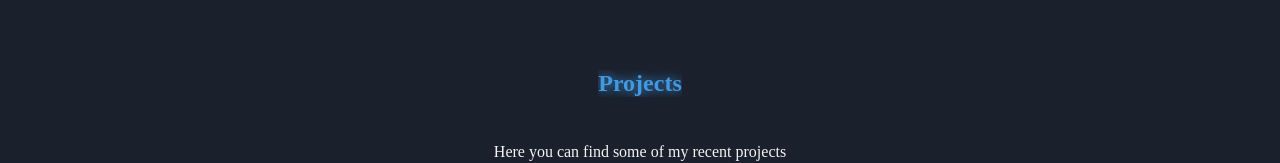
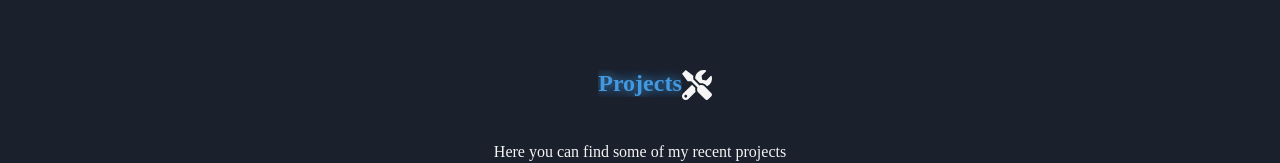
Before and after one commit to brunozampieri1985/bzdev-v3, a Next.js app: page / in a window 1280 px wide. Shown: the part 894-1057 px from the top of the page. Built offline with nearby package versions, Linux system fonts and the light colour scheme; a web font is replaced by a local one.

Commit message:
Section changes

```diff
--- a/src/components/Projects/Projects.tsx
+++ b/src/components/Projects/Projects.tsx
@@ -1,7 +1,8 @@
+import { useInView } from 'react-intersection-observer'
+import { FaTools } from 'react-icons/fa'
 import styles from './Projects.module.css'
 import { useTheme } from '@contexts/ThemeProvider'
 import { useLanguage } from '@contexts/LanguageProvider'
-import { useInView } from 'react-intersection-observer'
 import data from './Projects.data'
 import SectionTitle from '@components/SectionTitle'
 import Slider from '@components/Slider'
@@ -15,7 +16,7 @@ const Projects: React.FC = () => {
   return (
     <section id="Projects" className={styles.projects}>
       <div ref={ref}>
-        {inView && <SectionTitle title={data.title[language]} />}
+        {inView && <SectionTitle title={data.title[language]} icon={FaTools} />}
       </div>
       <p>{data.description[language]}</p>
       <Slider data={data.projects} element={ProjectCard} />
--- a/src/components/SectionTitle/SectionTitle.module.css
+++ b/src/components/SectionTitle/SectionTitle.module.css
@@ -1,4 +1,4 @@
-.title {
+.title h1 {
   padding: 0;
   margin: 0;
   font-family: 'Deltha';
@@ -10,7 +10,7 @@
   animation: translateY 0.5s ease-in-out;
 }
 
-  .title::before {
+.title h1::before {
   content: attr(data-text);
   position: absolute;
   color: var(--clr);
@@ -18,19 +18,42 @@
   overflow: hidden;
   white-space: nowrap;
   animation: animate 1.5s linear forwards;
+  z-index: 2;
+}
+
+.title span {
+  font-size: 24px;
+  color: var(--icon);
+  text-align: center;
+  margin-bottom: 30px;
+  position: absolute;
+  animation: translateYAndGrow 1s linear forwards;
+}
+
+@keyframes translateYAndGrow {
+  0% {
+    transform: translateY(-200vh);
+    font-size: 24px;
+  }
+  70% {
+    transform: translateY(16px);
+    font-size: 24px;
+  }
+  100% {
+    transform: translateY(0);
+    font-size: 30px;
+  }
 }
 
 @keyframes translateY {
   0% {
     transform: translateY(-200vh);
-
   }
   70% {
     transform: translateY(16px);
   }
   100% {
     transform: translateY(0);
-
   }
 }
 
--- a/src/components/SectionTitle/SectionTitle.tsx
+++ b/src/components/SectionTitle/SectionTitle.tsx
@@ -1,25 +1,33 @@
 import styles from './SectionTitle.module.css'
 import { useTheme } from '@contexts/ThemeProvider'
+import { createElement } from 'react'
 
 type SectionTitleProps = {
   title: string
+  icon: React.ComponentType
 }
 
-const SectionTitle: React.FC<SectionTitleProps> = ({ title }) => {
+const SectionTitle: React.FC<SectionTitleProps> = ({ title, icon }) => {
   const { theme, thm } = useTheme()
 
   return (
+    <div className={styles.title}>
       <h1
         style={
           {
             '--clr': thm.primary,
             '--backClr': theme.mode === 'dark' ? '#1e1e1e' : '#fff',
+            '--icon': thm.text
           } as React.CSSProperties
         }
         data-text={title}
-      className={styles.title}>
+        >
         {title}
+        <span>
+        {createElement(icon)}
+        </span>
       </h1>
+    </div>
   )
 }
 
```
Lines whose indentation alone changed are shown as unchanged.
